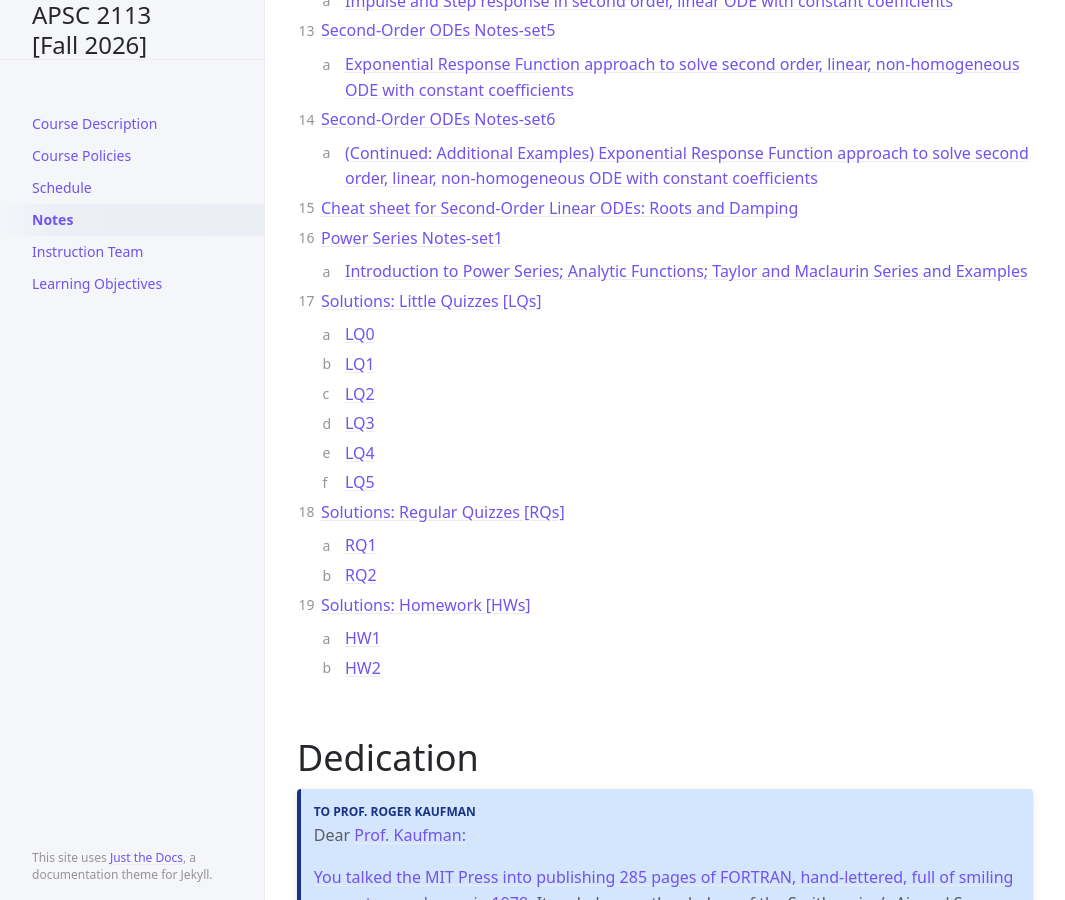
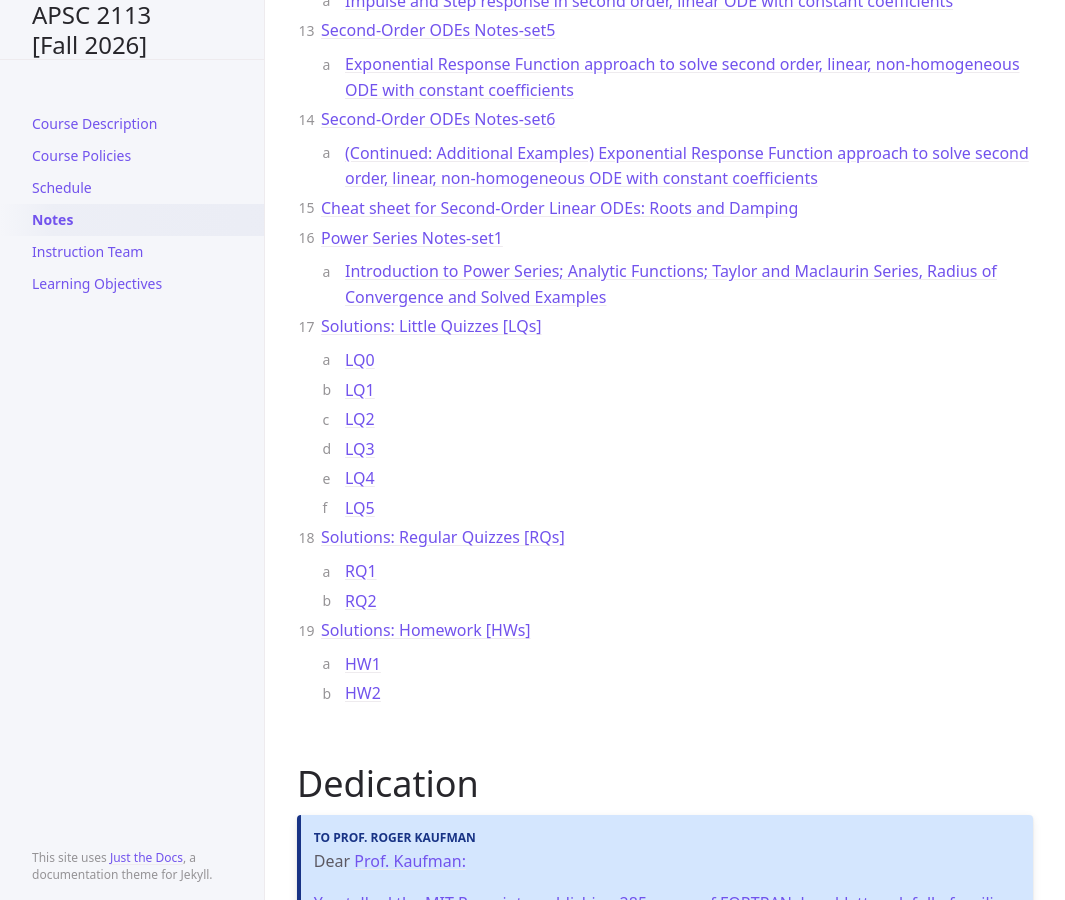
Before and after one commit to gwu-apsc2113/fall2026, a Jekyll site: the page built from docs/Notes/index.md, in a window 1280 px wide and 900 px high, scrolled down 1237 px. Shown: the whole window, without its empty margins (107-1172 px from the left). Built offline with Jekyll 4.4.1, drawn with Linux system fonts in a browser that asks for light colours; cached includes are drawn as plain includes; some of the changed text lies outside the part shown.

Commit message:
Commit-2 10/26/2026

```diff
--- a/docs/Notes/index.md
+++ b/docs/Notes/index.md
@@ -177,7 +177,7 @@ nav_order: 4
 </div>
 
 # Power Series Notes-set1
-## Introduction to Power Series; Analytic Functions; Taylor and Maclaurin Series and Examples
+## Introduction to Power Series; Analytic Functions; Taylor and Maclaurin Series, Radius of Convergence and Solved Examples
 <div class="pdf-container" style="position: relative; width: 100%; height: 80vh;">
   <iframe src="{{ '/docs/Notes/PowerSeries_Notes-set1.pdf' | relative_url }}" width="100%" height="100%" style="border: none;">
     This browser does not support PDFs. Please download the PDF to view it: <a href="{{ '/docs/Notes/PowerSeries_Notes-set1.pdf' | relative_url }}">Download PDF</a>
```
Also changed, not shown: docs/Schedule/index.md (+1 -1 lines), 2 other files.
